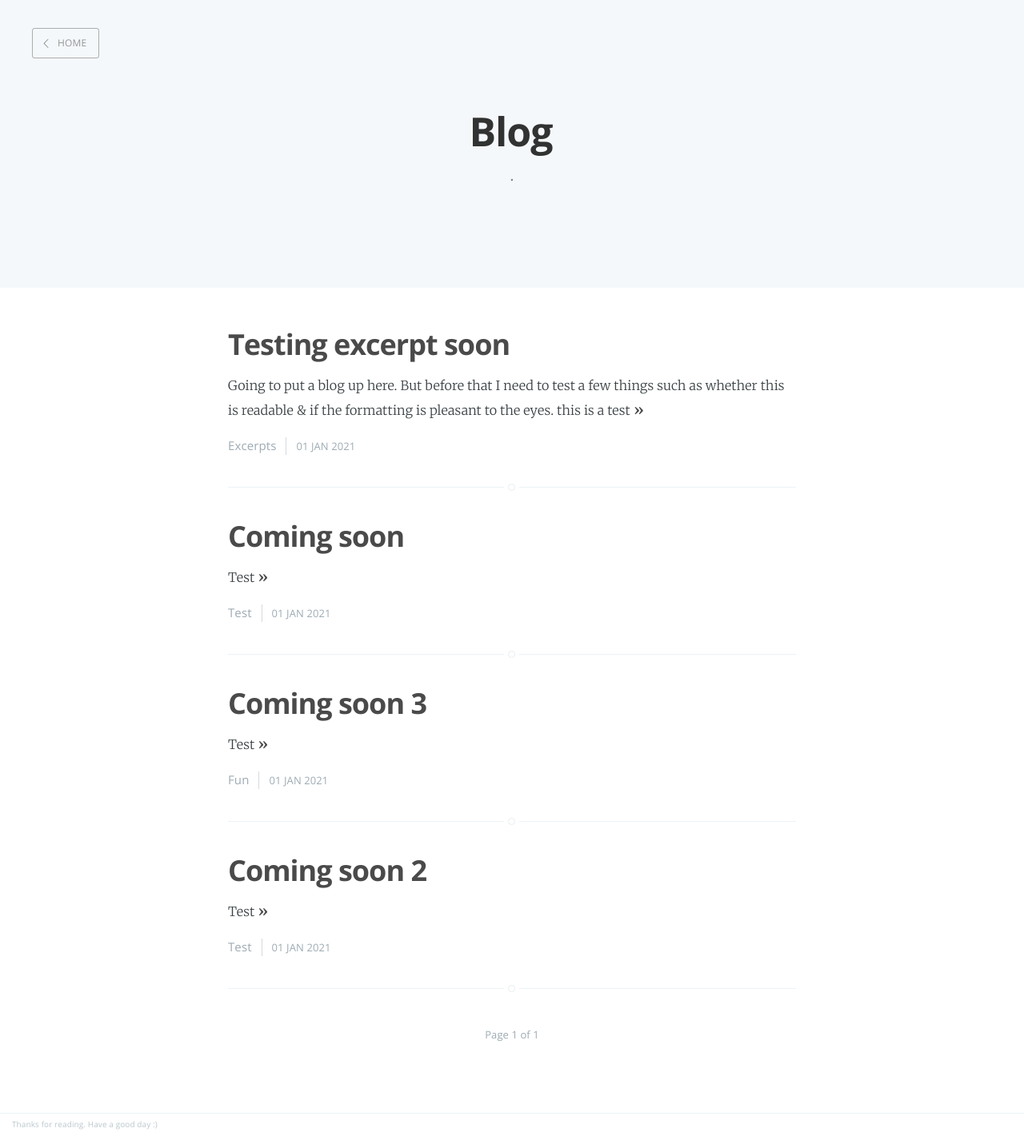
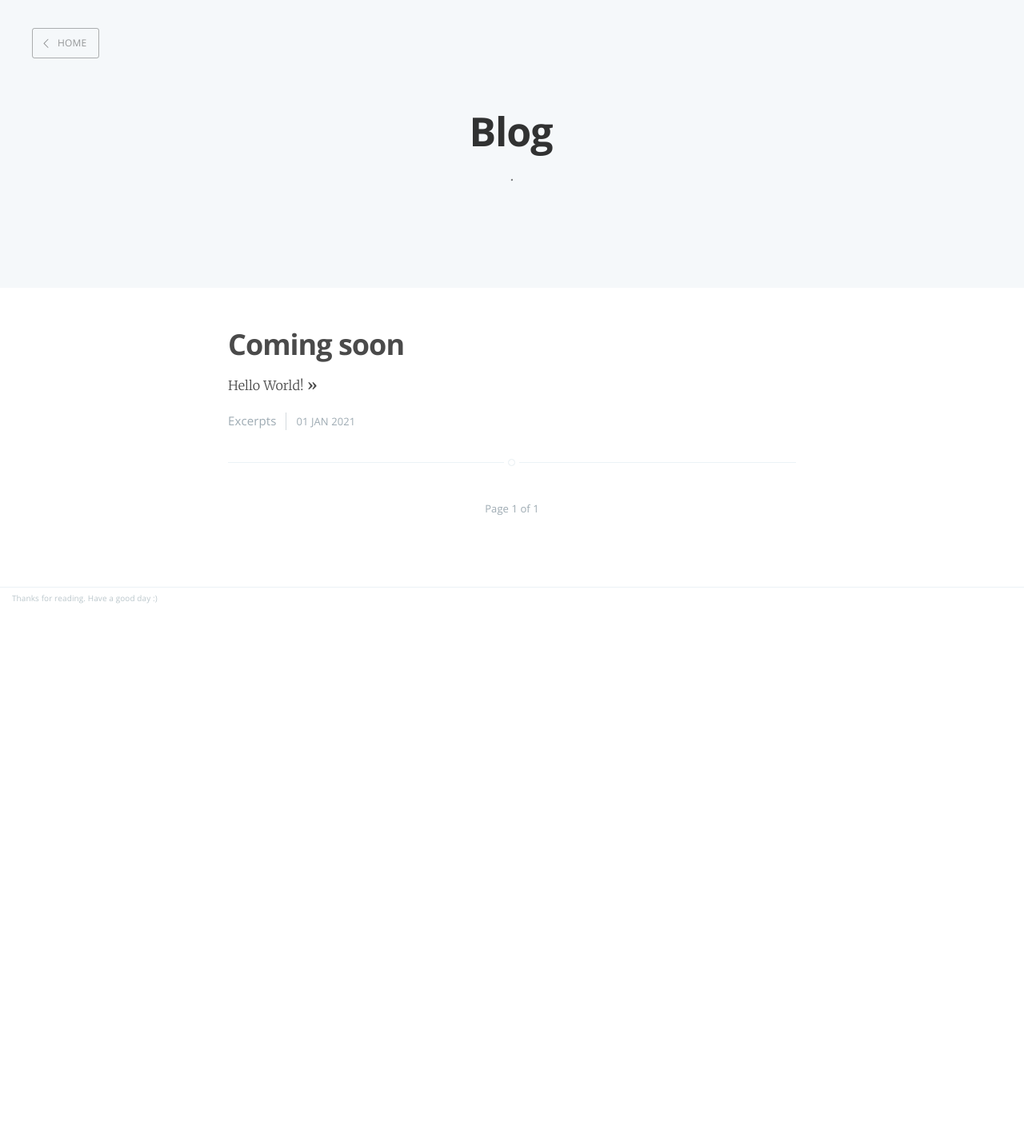
Before and after one commit to piyushkhemka/blog, a Jekyll site: the page built from index.html, in a window 1280 px wide. Shown: the whole page at 80% size. Built offline with Jekyll 4.4.1, drawn with Linux system fonts in a browser that asks for light colours; the list of posts is cut into pages by our own code; after the commit the page ends 900 px from its top, so only the background shows below that.

Commit message:
changed url

```diff
--- a/_posts/2021-01-01-test copy 2.markdown
+++ /dev/null
@@ -1,8 +0,0 @@
----
-layout: post
-title:  "Coming soon 2"
-date:   2021-01-01 10:18:00
-categories: [Test]
----
-
-Test
--- a/_posts/2021-01-01-test copy 3.markdown
+++ /dev/null
@@ -1,8 +0,0 @@
----
-layout: post
-title:  "Coming soon 3"
-date:   2021-01-01 10:18:00
-categories: [Fun]
----
-
-Test
--- a/_posts/2021-01-01-test copy.markdown
+++ /dev/null
@@ -1,8 +0,0 @@
----
-layout: post
-title:  "Coming soon"
-date:   2021-01-01 10:18:00
-categories: [Test]
----
-
-Test
--- a/_posts/2021-01-01-test.markdown
+++ b/_posts/2021-01-01-test.markdown
@@ -1,18 +1,8 @@
 ---
 layout: post
-title:  "Testing excerpt soon"
+title:  "Coming soon"
 date:   2021-01-01 10:18:00
 categories: [Excerpts]
 ---
 
-Going to put a blog up here. But before that I need to test a few things such as whether this is readable & if the formatting is pleasant to the eyes.
-this is a test
-
-
-This too
-
-
-Ok
-
-
-Fins
+Hello World!
--- a/index.html
+++ b/index.html
@@ -5,14 +5,15 @@
 about: 'about.html'
 ---
 
-<header class="main-header {% if page.cover %}" style="background-image: url({{ page.cover }}) {%else%}no-cover{% endif %}">
+<header class="main-header {% if page.cover %}"
+    style="background-image: url({{ page.cover }}) {%else%}no-cover{% endif %}">
     <nav class="main-nav overlay clearfix">
         {% if page.logo %}
         <a class="blog-logo" href="{{ site.baseurl }}">
             <img src="{{ page.logo }}" alt="Blog Logo" />
         </a>
         {% endif %}
-            <a class="back-button icon-arrow-left" href="{{'/' | relative_url }}">Home</a>
+        <a class="back-button icon-arrow-left" href="https://piyushkhemka.me/">Home</a>
         <!-- <a class="subscribe-button icon-feed" href="{{'feed.xml' | relative_url }} ">Subscribe</a> -->
     </nav>
     <div class="vertical">
@@ -42,7 +43,7 @@
             <h2 class="post-title"><a href="{{ post.url | relative_url }}">{{ post.title }}</a></h2>
         </header>
         <section class="post-excerpt">
-            {{ post.excerpt }} <a class="read-more" href="{{ post.url | relative_url }}">   <b>&raquo;</b></a>
+            <a class="read-more" href="{{ post.url | relative_url }}"> {{ post.excerpt }} <b>&raquo;</b></a>
         </section>
         <footer class="post-meta">
             <!-- {% if site.author %}
```
Lines whose indentation alone changed are shown as unchanged.
